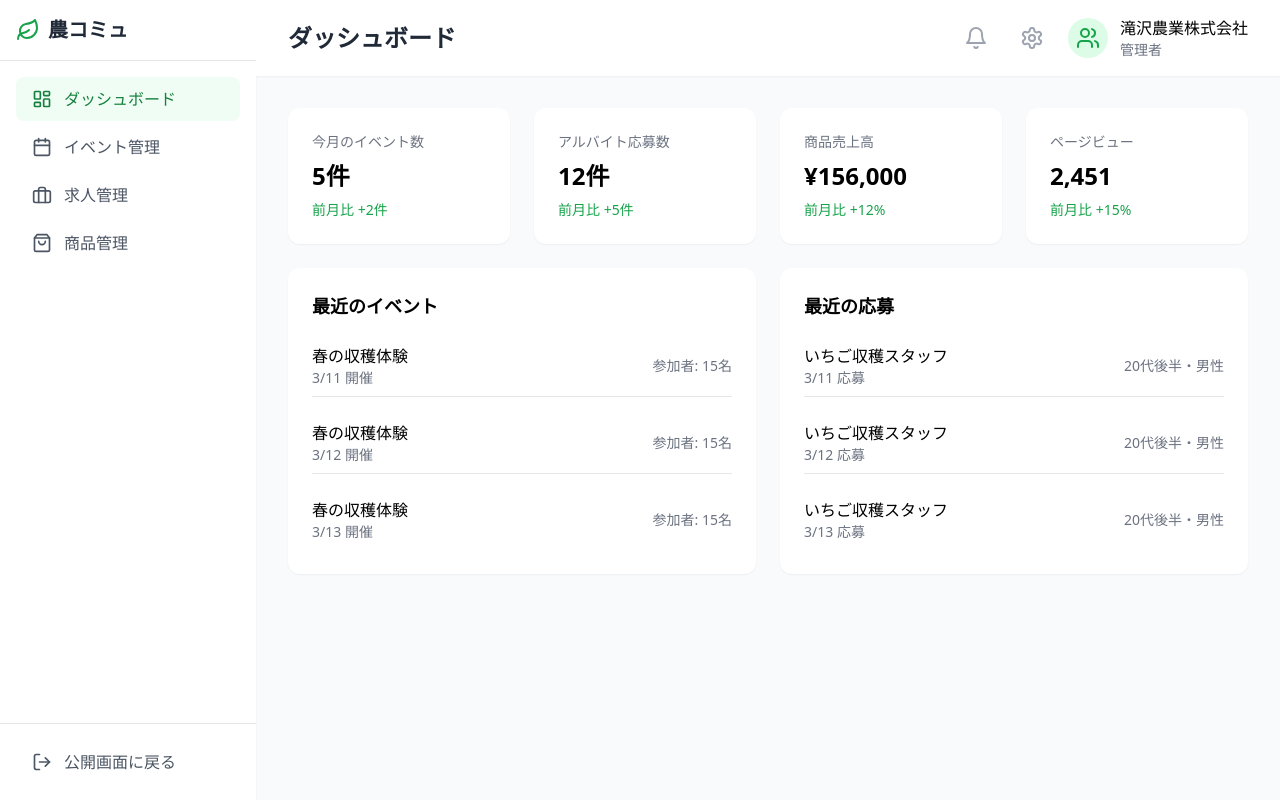
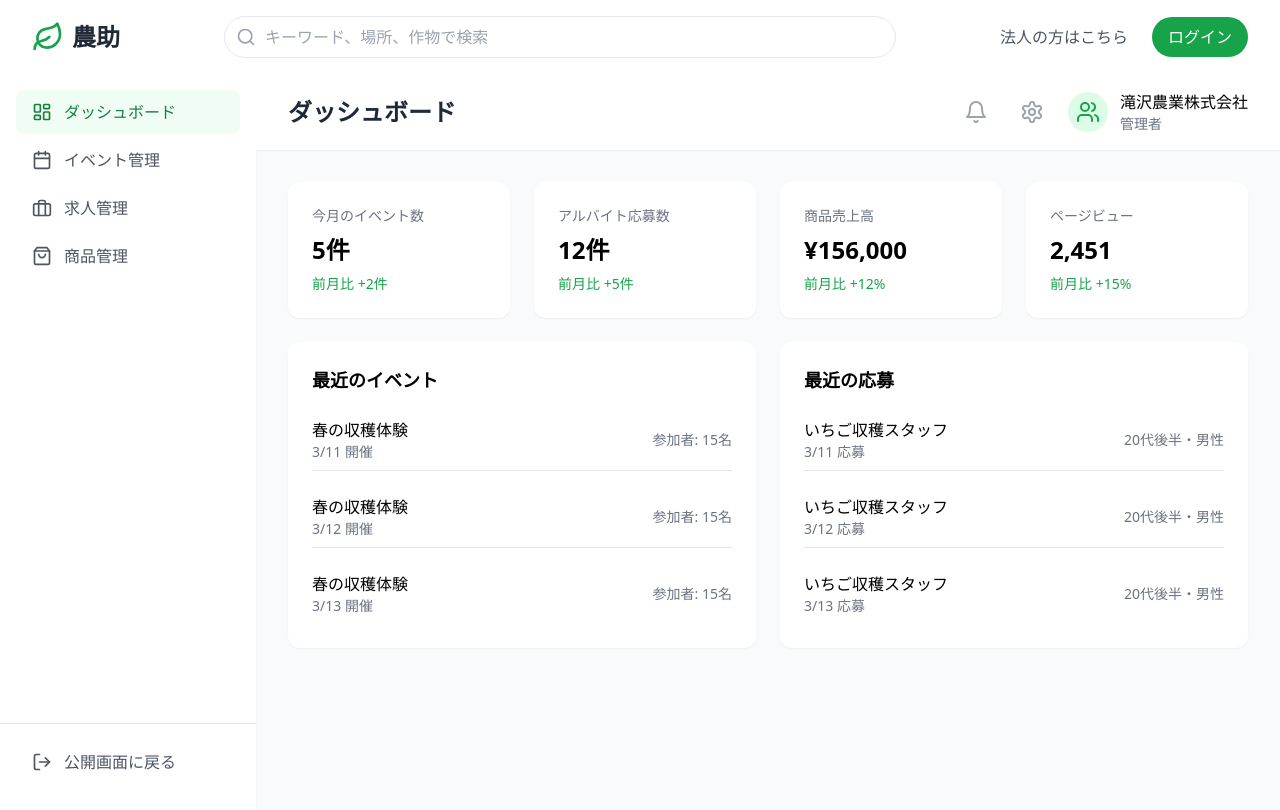
Before and after one commit to tsuchida-y/Takizawa_hackathon_ver7, a React (Vite) app: page /businessdashboard in a window 1280 px wide. Shown: the top 810 px of the page. Built offline with nearby package versions, Linux system fonts and the light colour scheme.

Commit message:
ヘッダー共通化

```diff
--- /dev/null
+++ b/src/compornent/Header.tsx
@@ -0,0 +1,57 @@
+import { Search, Calendar, Briefcase, ShoppingBag, ChevronRight, Leaf} from 'lucide-react';
+import { useNavigate } from 'react-router-dom';
+
+function App() {
+  const navigate = useNavigate()
+    const navigatebusinessdashuboard = () => {
+        navigate('/businessdashboard')
+    }
+    const Auth = () => {
+        navigate('/auth')
+    }
+    const Home = () => {
+        navigate('/home')
+    }
+
+  return (
+    <div>
+      {/* Header */}
+      <header className="bg-white shadow-sm">
+        <div className="max-w-7xl mx-auto px-4 sm:px-6 lg:px-8 py-4">
+          <div className="flex items-center justify-between">
+            <button onClick={Home} className="flex items-center space-x-2">
+              <Leaf className="h-8 w-8 text-green-600" />
+              <span className="text-2xl font-bold text-gray-800">農助</span>
+            </button>
+            <div className="flex-1 max-w-2xl mx-8">
+              <div className="relative">
+                <Search className="absolute left-3 top-1/2 transform -translate-y-1/2 text-gray-400 h-5 w-5" />
+                <input
+                  type="text"
+                  placeholder="キーワード、場所、作物で検索"
+                  className="w-full pl-10 pr-4 py-2 border border-gray-200 rounded-full focus:outline-none focus:ring-2 focus:ring-green-500 focus:border-transparent"
+                />
+              </div>
+            </div>
+            <nav className="hidden md:flex space-x-6">
+              <button
+                onClick={navigatebusinessdashuboard}
+                className="text-gray-600 hover:text-green-600"
+              >
+                法人の方はこちら
+              </button>
+              <button
+                onClick={Auth}
+                className="px-4 py-2 bg-green-600 text-white rounded-full hover:bg-green-700"
+              >
+                ログイン
+              </button>
+            </nav>
+          </div>
+        </div>
+      </header>
+    </div>
+  );
+}
+
+export default App;
--- a/src/main.tsx
+++ b/src/main.tsx
@@ -6,11 +6,13 @@ import BusinessDashboard from './pages/BusinessDashboard.tsx';
 import './index.css';
 import { BrowserRouter, Routes, Route, Navigate } from 'react-router-dom';
 import CreateEvent from './compornent/CreateEvent.tsx';
+import Header from './compornent/Header.tsx'
 
 
 createRoot(document.getElementById('root')!).render(
   <StrictMode>
     <BrowserRouter>
+    <Header />
     <Routes>
       <Route path="/" element={<Navigate to="/home" />} />
       <Route path="/auth" element={<Auth />}/>
--- a/src/pages/App.tsx
+++ b/src/pages/App.tsx
@@ -12,41 +12,6 @@ function App() {
 
   return (
     <div className="min-h-screen bg-gradient-to-b from-green-50 to-white">
-      {/* Header */}
-      <header className="bg-white shadow-sm">
-        <div className="max-w-7xl mx-auto px-4 sm:px-6 lg:px-8 py-4">
-          <div className="flex items-center justify-between">
-            <div className="flex items-center space-x-2">
-              <Leaf className="h-8 w-8 text-green-600" />
-              <span className="text-2xl font-bold text-gray-800">農コミュ</span>
-            </div>
-            <div className="flex-1 max-w-2xl mx-8">
-              <div className="relative">
-                <Search className="absolute left-3 top-1/2 transform -translate-y-1/2 text-gray-400 h-5 w-5" />
-                <input
-                  type="text"
-                  placeholder="キーワード、場所、作物で検索"
-                  className="w-full pl-10 pr-4 py-2 border border-gray-200 rounded-full focus:outline-none focus:ring-2 focus:ring-green-500 focus:border-transparent"
-                />
-              </div>
-            </div>
-            <nav className="hidden md:flex space-x-6">
-              <button
-                onClick={navigatebusinessdashuboard}
-                className="text-gray-600 hover:text-green-600"
-              >
-                法人の方はこちら
-              </button>
-              <button
-                onClick={Auth}
-                className="px-4 py-2 bg-green-600 text-white rounded-full hover:bg-green-700"
-              >
-                ログイン
-              </button>
-            </nav>
-          </div>
-        </div>
-      </header>
 
       {/* Main Content */}
       <main className="max-w-7xl mx-auto px-4 sm:px-6 lg:px-8 py-8">
@@ -144,26 +109,6 @@ function App() {
             </div>
           </div>
         </div>
-
-        {/* News Section */}
-        <div className="bg-white rounded-xl shadow-sm p-6 mb-12">
-          <h2 className="text-xl font-semibold mb-4">地域の農業ニュース</h2>
-          <div className="space-y-4">
-            {[1, 2, 3].map((i) => (
-              <div key={i} className="flex items-start space-x-4 pb-4 border-b last:border-0">
-                <div className="text-sm text-gray-500">2024.3.{i}</div>
-                <div>
-                  <span className="inline-block bg-blue-100 text-blue-800 text-xs px-2 py-1 rounded mb-1">
-                    ニュース
-                  </span>
-                  <h3 className="font-medium hover:text-green-600 cursor-pointer">
-                    滝沢市、新規就農支援制度を拡充。年間最大150万円の助成金を創設
-                  </h3>
-                </div>
-              </div>
-            ))}
-          </div>
-        </div>
       </main>
 
       {/* Footer */}
--- a/src/pages/BusinessDashboard.tsx
+++ b/src/pages/BusinessDashboard.tsx
@@ -17,12 +17,6 @@ const BusinessDashboard = () => {
       <div className="flex h-screen bg-gray-50">
         {/* Sidebar */}
         <div className="w-64 bg-white shadow-sm">
-          <div className="p-4 border-b">
-            <div className="flex items-center space-x-2">
-              <Leaf className="h-6 w-6 text-green-600" />
-              <span className="text-xl font-bold text-gray-800">農コミュ</span>
-            </div>
-          </div>
           <nav className="p-4 space-y-1">
             <button
               onClick={() => setActiveTab('dashboard')}
```
